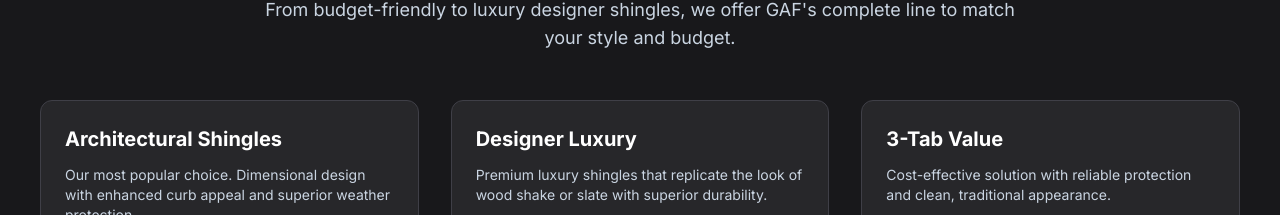
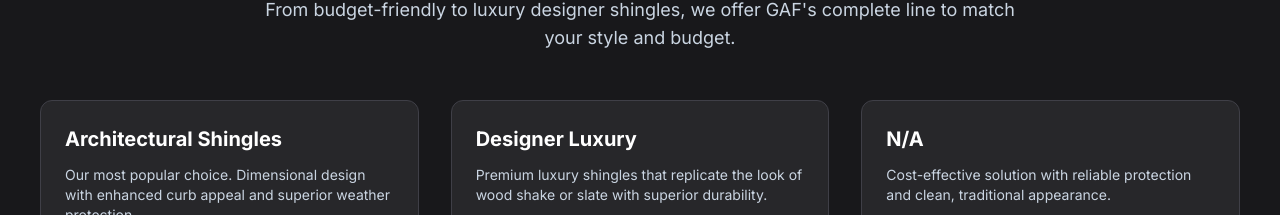
Before and after one commit to JPProServices/jp-pro-services-llc-site, a Next.js app: page /asphalt-shingles in a window 1280 px wide. Shown: the part 2137-2352 px from the top of the page. Built offline with nearby package versions, Linux system fonts and the light colour scheme; no server answers.

Commit message:
--change_quick

```diff
--- a/app/asphalt-shingles/page.tsx
+++ b/app/asphalt-shingles/page.tsx
@@ -317,7 +317,7 @@
             {/* 3-Tab Shingles */}
             <div className="bg-zinc-800 rounded-xl border border-zinc-700 overflow-hidden">
               <div className="p-6">
-                <h3 className="text-xl font-bold text-white mb-3">3-Tab Value</h3>
+                <h3 className="text-xl font-bold text-white mb-3">N/A</h3>
                 <p className="text-slate-300 text-sm mb-4">
                   Cost-effective solution with reliable protection and clean, traditional appearance.
                 </p>
```
